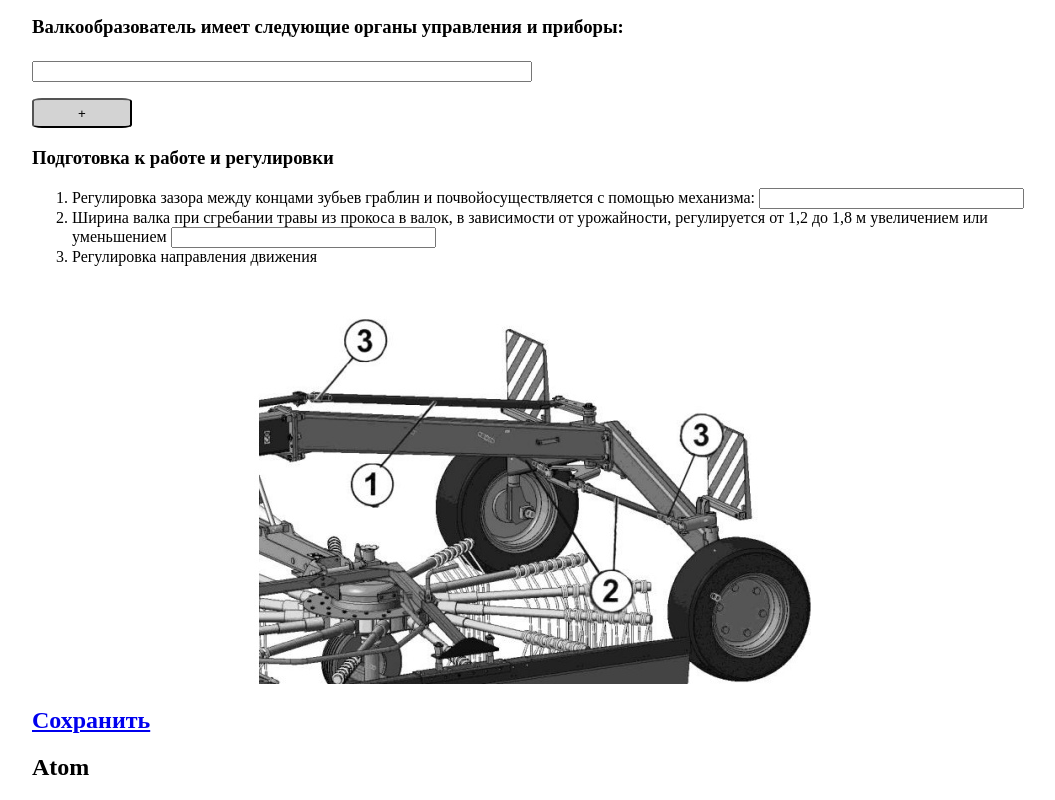
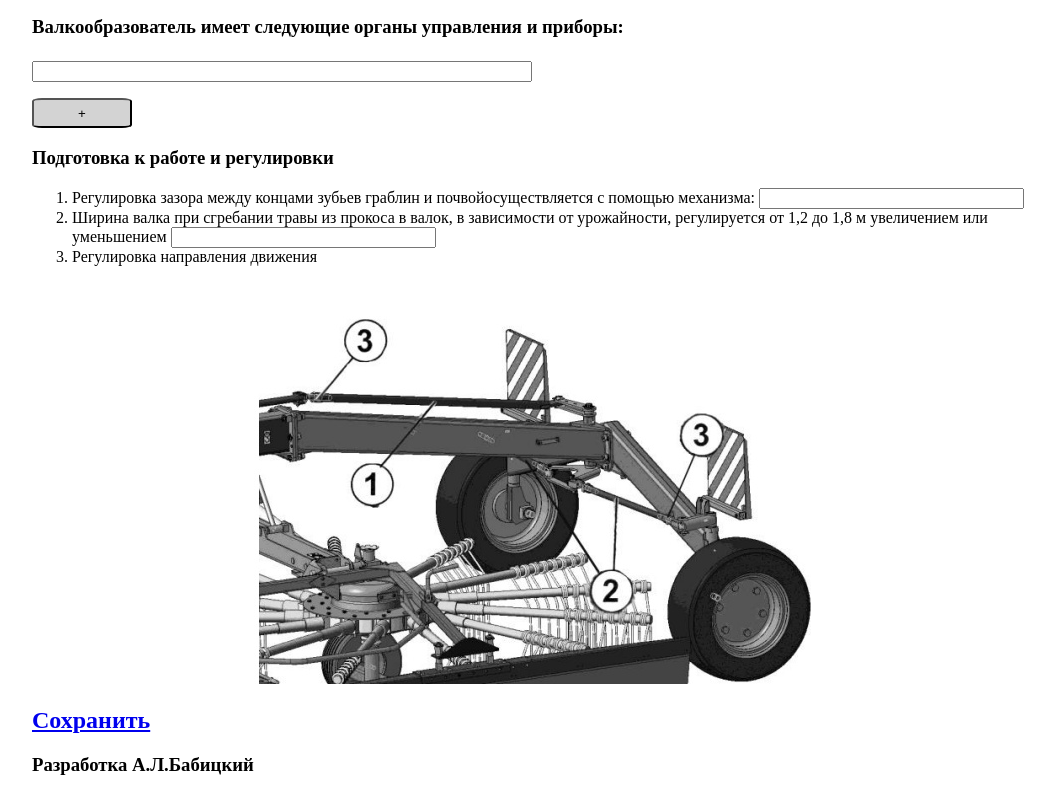
Before and after one commit to a1ann/Grab.github.io, a plain HTML site: page index.html in a window 1280 px wide. Shown: the part 1830-2630 px from the top of the page, without its empty margins (108-1163 px from the left). Drawn offline with Linux system fonts and the light colour scheme.

Commit message:
Добавлено Авторство

```diff
--- a/index.html
+++ b/index.html
@@ -114,7 +114,7 @@
 
 
 <h2><a class="print-doc" href="javascript:(print());"> Сохранить</a></h2>
-<h2>Atom</h2>
+<right><h3>Разработка А.Л.Бабицкий</h3></right>
 </form>
     <script src="script.js"></script>
     <link rel="stylesheet" href="styles.css">
```
